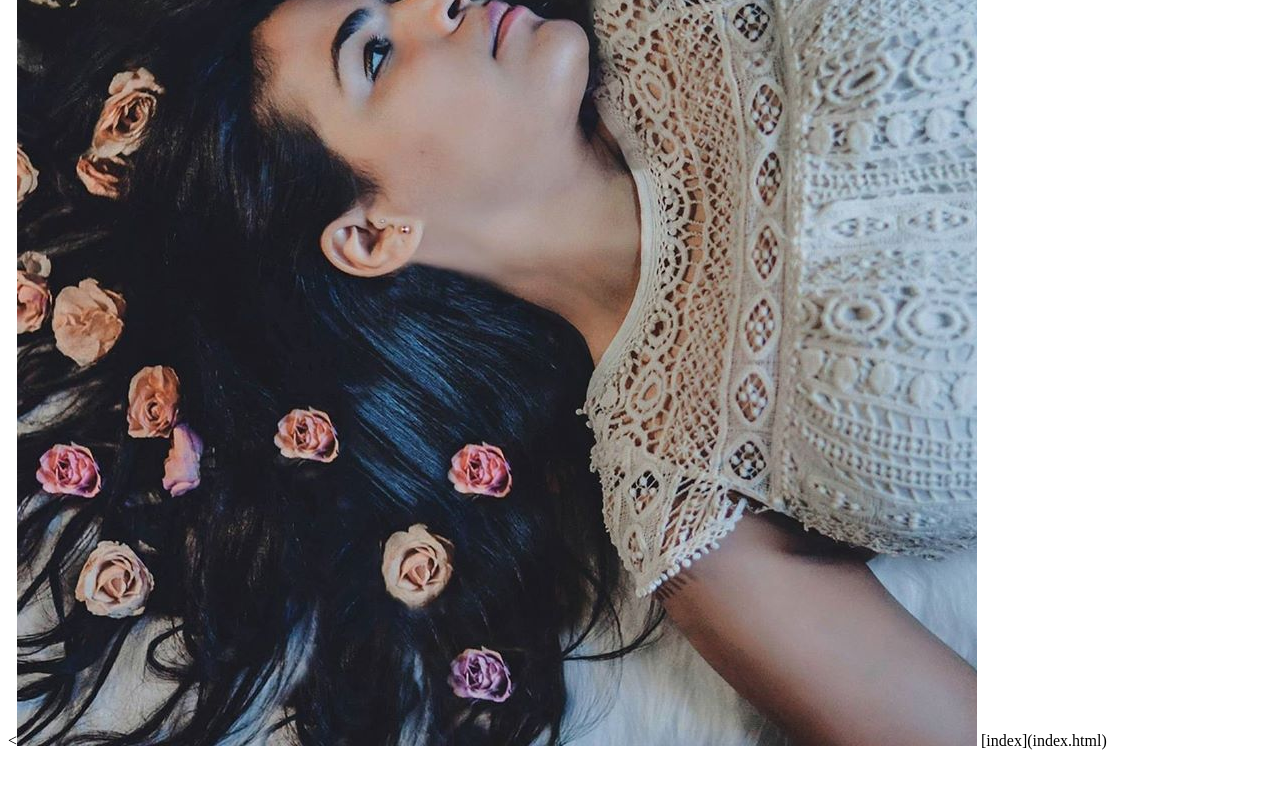
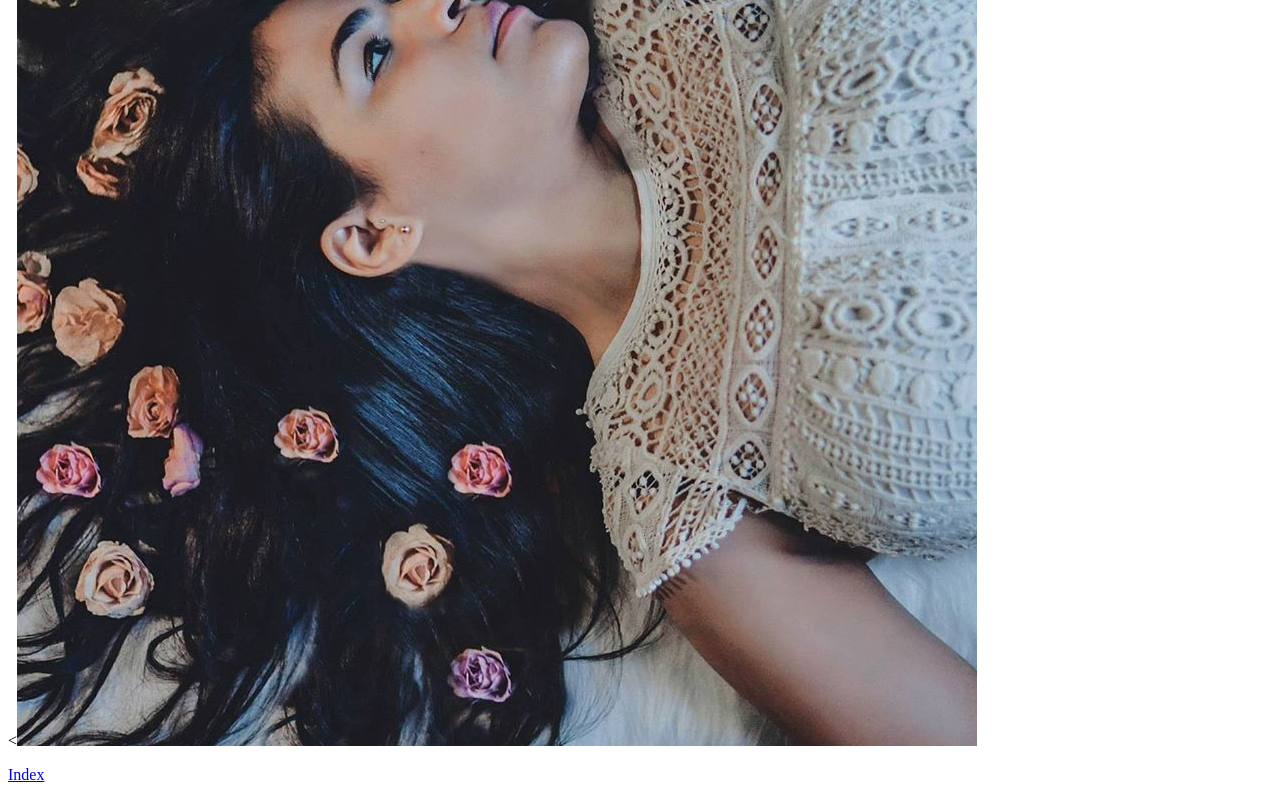
Before and after one commit to emanema/web-dev-hw, a plain HTML site: page assignment-04/about.html in a window 1280 px wide. Shown: the part 308-1108 px from the top of the page. Before the commit the page ends 1066 px from the top, so only its background shows below. Drawn offline with Linux system fonts and the light colour scheme.

Commit message:
Final update?

```diff
--- a/assignment-04/about.html
+++ b/assignment-04/about.html
@@ -12,7 +12,7 @@
 
   <<img src="./images/screenshot-04.jpg" alt="">
 
-[index](index.html)
+<p><a href="./index.html">Index</a></p>
 
     </body>
 </html>
```
